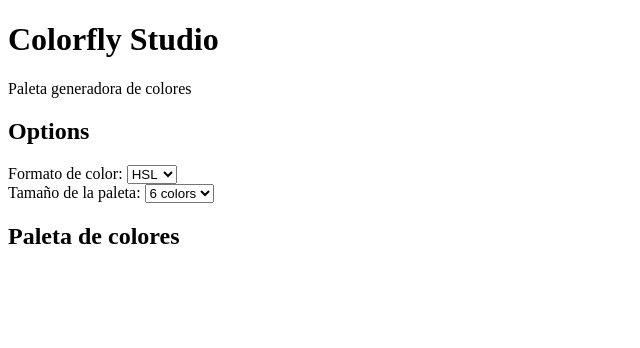
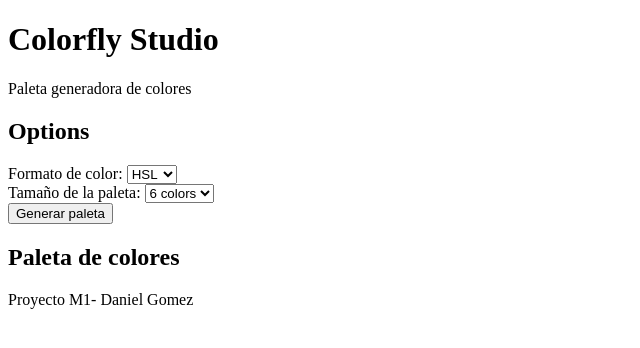
Before and after one commit to edanielgr95-glitch/ProyectoM1_DanielGomez, a plain HTML site: page index.html in a window 1280 px wide. Shown: the whole page, without its empty margins (0-640 px from the left). Drawn offline with Linux system fonts and the light colour scheme.

Commit message:
Agrega el boton de generar, el aviso y el pie de pagina

```diff
--- a/index.html
+++ b/index.html
@@ -29,6 +29,7 @@
                     <option value="9">9 colors</option>
                 </select>
             </div>
+            <button id="generate">Generar paleta</button>
         </section>
         <section id="color-palette">
             <h2>Paleta de colores</h2>
@@ -37,7 +38,11 @@
             </div>
 
         </section>
+        <p id="toast" class="toast" role="status"></p>
     </main>
+    <footer>
+        <p>Proyecto M1- Daniel Gomez</p>
+    </footer>
     <script src="script.js"></script>
 </body>
 </html>
```
